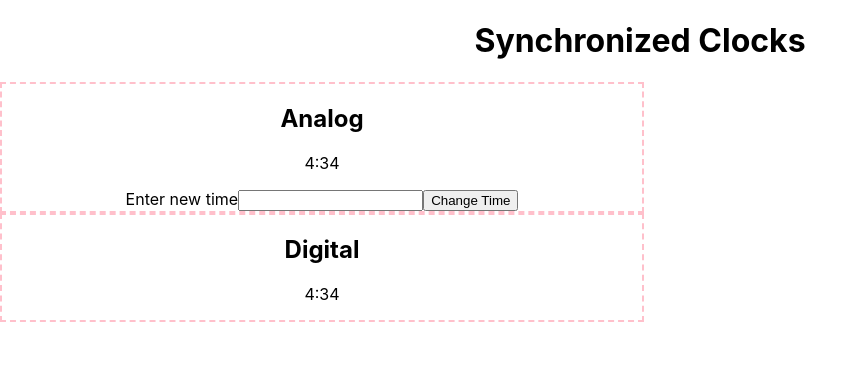
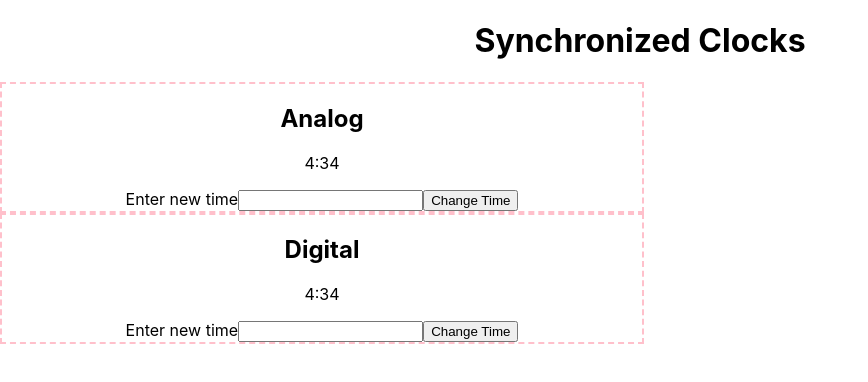
Before and after one commit to 5hel2l2y/synchronized-clocks, a React (Create React App) app: page / in a window 1280 px wide. Shown: the top 382 px of the page, without its empty margins (0-868 px from the left). Built offline with nearby package versions, Linux system fonts and the light colour scheme.

Commit message:
setup time for both clocks based on user input

```diff
--- a/src/App.js
+++ b/src/App.js
@@ -15,7 +15,10 @@ class App extends Component {
 
   handleTimeChange = (e, newTime) => {
     e.preventDefault();
-    console.log(newTime);
+
+    this.setState({
+      time: newTime
+    });
   }
 
   render() {
@@ -28,7 +31,7 @@ class App extends Component {
         {/* Analog */}
         <Analog time={this.state.time} handleTimeChange={this.handleTimeChange} />
         {/* Digital */}
-        <Digital time={this.state.time} />
+        <Digital time={this.state.time} handleTimeChange={this.handleTimeChange}/>
 
         {/* Footer */}
       </div>
--- a/src/components/Digital.js
+++ b/src/components/Digital.js
@@ -1,5 +1,7 @@
 import React from 'react';
 import '../app.css';
+
+import Form from './Form';
 
 const Digital = props => {
   return (
@@ -7,6 +9,8 @@ const Digital = props => {
       <h2>Digital</h2>
       <div className="digital"></div>
       <p>{props.time}</p>
+
+      <Form handleTimeChange={props.handleTimeChange} />
     </section>
   );
 }
```
